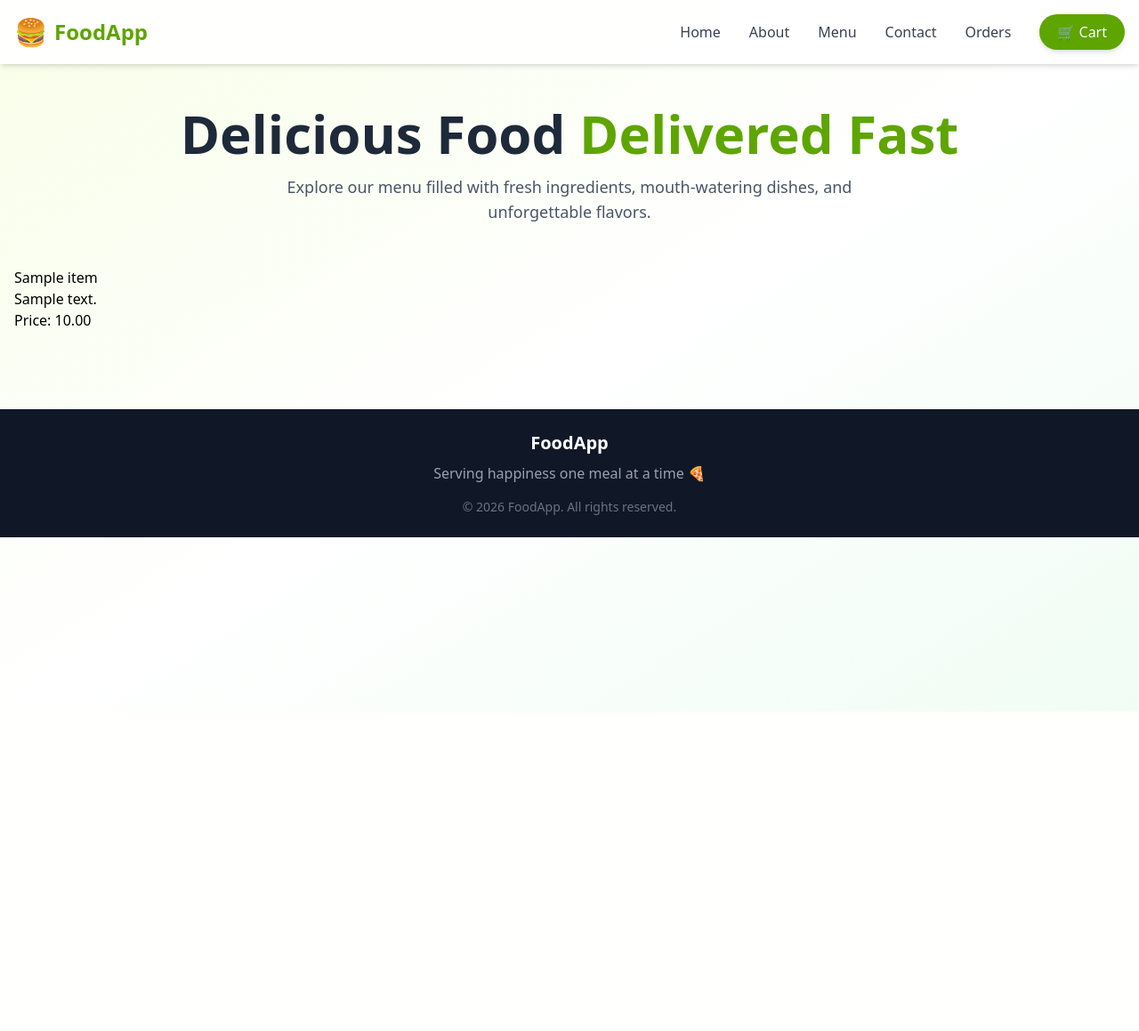
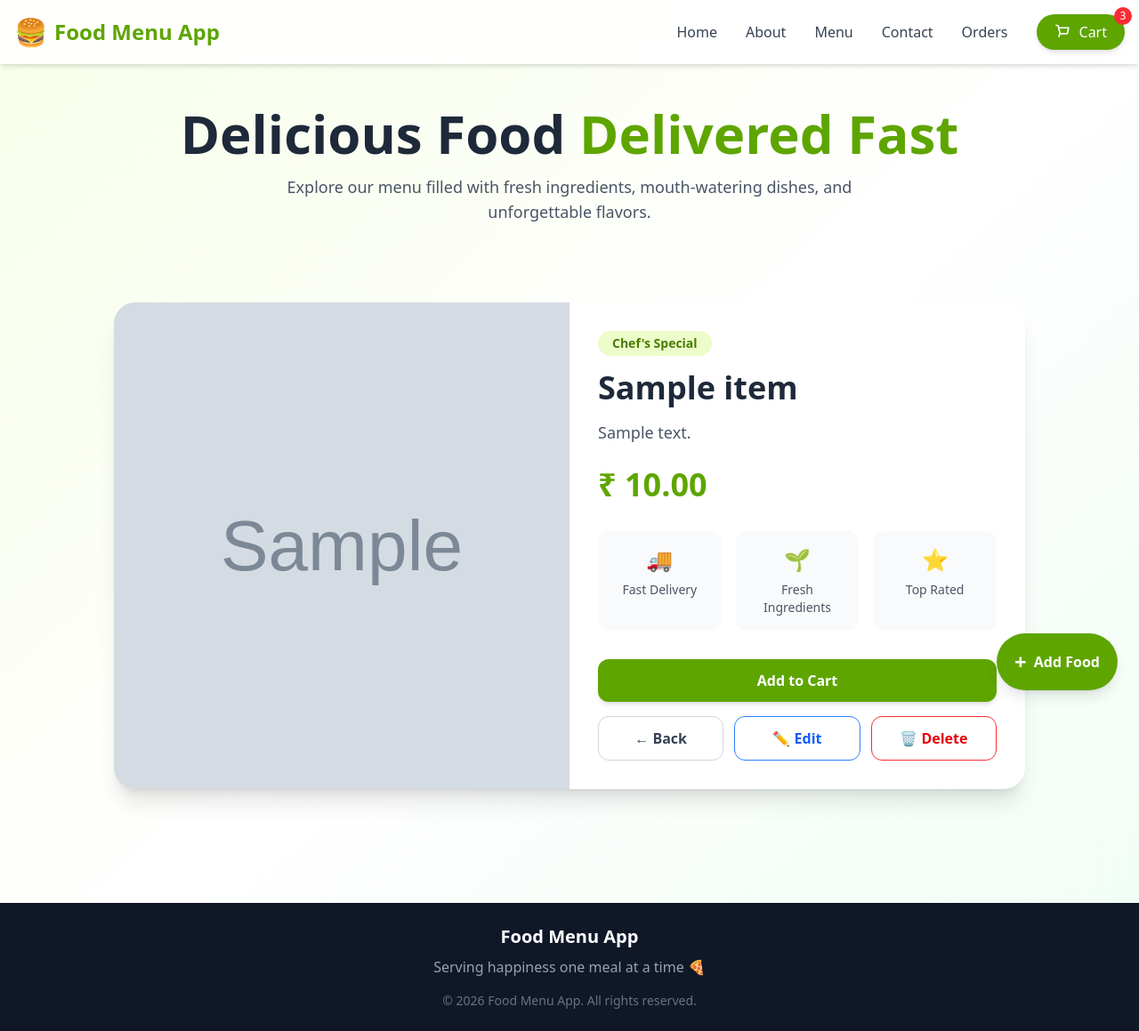
Before and after one commit to 1992prabhat/Food-Menu-App, a Django app: page /food/1/ in a window 1280 px wide. Shown: the whole page at 89% size. Before the commit the page ends 800 px from the top, so only its background shows below. Run offline with Django 5.2, Linux system fonts and the light colour scheme; tables that the repository leaves empty hold one stand-in row (values such as "Sample post"); grey boxes marked "Sample" are stand-in pictures.

Commit message:
Food add, update and delete functionality done.

```diff
--- a/food/templates/food/base.html
+++ b/food/templates/food/base.html
@@ -9,7 +9,7 @@
   <meta name="viewport" content="width=device-width, initial-scale=1.0">
   <script src="https://cdn.jsdelivr.net/npm/@tailwindcss/browser@4"></script>
 
-  <title>FoodApp</title>
+  <title>Food Menu App</title>
 
 </head>
 
@@ -25,14 +25,14 @@
         <a href="/" class="flex items-center gap-2">
           <span class="text-3xl">🍔</span>
           <span class="text-2xl font-extrabold text-lime-600">
-            FoodApp
+            Food Menu App
           </span>
         </a>
 
         <!-- Desktop Menu -->
         <div class="hidden md:flex items-center space-x-8 text-gray-700 font-medium">
 
-          <a href="#" class="hover:text-lime-600 transition duration-300">
+          <a href="{% url 'food:index' %}" class="hover:text-lime-600 transition duration-300">
             Home
           </a>
 
@@ -53,9 +53,27 @@
           </a>
 
           <!-- Cart Button -->
-          <a href="#" class="bg-lime-600 text-white px-5 py-2 rounded-full hover:bg-lime-700 transition duration-300 shadow-md">
-            🛒 Cart
-          </a>
+          <a href="#"
+   					class="relative flex items-center gap-2 bg-lime-600 text-white px-5 py-2 rounded-full hover:bg-lime-700 transition shadow-md">
+
+						<svg xmlns="http://www.w3.org/2000/svg"
+								fill="none"
+								viewBox="0 0 24 24"
+								stroke-width="2"
+								stroke="currentColor"
+								class="w-5 h-5">
+								<path stroke-linecap="round"
+											stroke-linejoin="round"
+											d="M2.25 3h1.386a1.5 1.5 0 011.455 1.136L5.838 7.5M7.5 14.25h8.689a1.5 1.5 0 001.474-1.222l1.248-6.75H5.838m1.662 7.5L5.106 4.136M7.5 14.25L6 18m1.5-3.75h8.25"/>
+						</svg>
+
+						<span>Cart</span>
+
+						<span class="absolute -top-2 -right-2 bg-red-500 text-white text-xs w-5 h-5 rounded-full flex items-center justify-center">
+								3
+						</span>
+
+					</a>
 
         </div>
 
@@ -95,19 +113,35 @@
   <footer class="bg-gray-900 text-white mt-12">
     <div class="container mx-auto px-4 py-6 text-center">
 
-      <h3 class="text-xl font-bold">FoodApp</h3>
+      <h3 class="text-xl font-bold">Food Menu App</h3>
 
       <p class="text-gray-400 mt-2">
         Serving happiness one meal at a time 🍕
       </p>
 
       <p class="text-sm text-gray-500 mt-4">
-        © 2026 FoodApp. All rights reserved.
+        © 2026 Food Menu App. All rights reserved.
       </p>
 
     </div>
   </footer>
 
+	<a href="{% url 'food:add_food' %}"
+    class="fixed bottom-6 right-6 z-50
+          bg-lime-600 hover:bg-lime-700
+          text-white
+          px-5 py-4
+          rounded-full
+          shadow-lg hover:shadow-xl
+          transition duration-300
+          hover:scale-105
+          flex items-center gap-2">
+
+    <span class="text-2xl font-bold">+</span>
+    <span class="font-semibold">Add Food</span>
+
+  </a>
+
 </body>
 
 </html>
--- a/food/templates/food/detail.html
+++ b/food/templates/food/detail.html
@@ -1,7 +1,138 @@
 {% extends 'food/base.html' %}
 
 {% block body %}
-<h1>{{item.item_name}}</h1>
-<p>{{item.item_description}}</p>
-<h3>Price: {{item.item_price}}</h3>
+
+<div class="container mx-auto px-4 py-10">
+
+  <div class="max-w-5xl mx-auto bg-white rounded-3xl shadow-xl overflow-hidden">
+
+    <div class="grid md:grid-cols-2 gap-0">
+
+      <!-- Food Image -->
+      <div class="overflow-hidden">
+        <img src="{{ item.item_image }}" alt="{{ item.item_name }}" class="w-full h-full object-cover hover:scale-105 transition duration-500">
+      </div>
+
+      <!-- Food Details -->
+      <div class="p-8 flex flex-col justify-center">
+
+        <span class="inline-block bg-lime-100 text-lime-700 px-4 py-1 rounded-full text-sm font-semibold mb-4 w-fit">
+          Chef's Special
+        </span>
+
+        <h1 class="text-4xl font-extrabold text-gray-800 mb-4">
+          {{ item.item_name }}
+        </h1>
+
+        <p class="text-gray-600 text-lg leading-relaxed mb-6">
+          {{ item.item_description }}
+        </p>
+
+        <div class="flex items-center gap-4 mb-8">
+          <span class="text-4xl font-bold text-lime-600">
+            ₹
+            {{ item.item_price }}
+          </span>
+        </div>
+
+        <!-- Features -->
+        <div class="grid grid-cols-3 gap-4 mb-8">
+
+          <div class="text-center bg-gray-50 p-4 rounded-xl">
+            <div class="text-2xl">🚚</div>
+            <p class="text-sm text-gray-600 mt-2">
+              Fast Delivery
+            </p>
+          </div>
+
+          <div class="text-center bg-gray-50 p-4 rounded-xl">
+            <div class="text-2xl">🌱</div>
+            <p class="text-sm text-gray-600 mt-2">
+              Fresh Ingredients
+            </p>
+          </div>
+
+          <div class="text-center bg-gray-50 p-4 rounded-xl">
+            <div class="text-2xl">⭐</div>
+            <p class="text-sm text-gray-600 mt-2">
+              Top Rated
+            </p>
+          </div>
+
+        </div>
+
+        <!-- Actions -->
+				<div class="space-y-4">
+
+    			<!-- Primary Action -->
+					<button
+							class="w-full bg-lime-600 hover:bg-lime-700 text-white py-3 rounded-xl font-semibold transition shadow-md">
+							Add to Cart
+					</button>
+
+					<!-- Management Actions -->
+					<div class="grid grid-cols-1 sm:grid-cols-3 gap-3">
+
+							<a href="{% url 'food:index' %}"
+								class="text-center border border-gray-300 text-gray-700 hover:bg-gray-100 py-3 rounded-xl font-semibold transition">
+									← Back
+							</a>
+
+							<a href="{% url 'food:edit_food' item.id %}"
+								class="text-center border border-blue-500 text-blue-600 hover:bg-blue-50 py-3 rounded-xl font-semibold transition">
+									✏️ Edit
+							</a>
+
+							<button
+    						onclick="document.getElementById('deleteModal').classList.remove('hidden')"
+    						class="text-center border border-red-500 text-red-600 hover:bg-red-50 py-3 rounded-xl font-semibold transition">
+    						🗑️ Delete
+							</button>
+
+					</div>
+
+				</div>
+
+				<!-- Modal -->
+				<div id="deleteModal"
+						class="hidden fixed inset-0 bg-black/50 flex items-center justify-center z-50">
+
+						<div class="bg-white p-6 rounded-2xl shadow-xl w-96">
+
+								<h2 class="text-2xl font-bold mb-4">
+										Confirm Delete
+								</h2>
+
+								<p class="text-gray-600 mb-6">
+										Are you sure you want to delete
+										<strong>{{ item.item_name }}</strong>?
+								</p>
+
+								<div class="flex justify-end gap-3">
+
+										<button
+												onclick="document.getElementById('deleteModal').classList.add('hidden')"
+												class="px-4 py-2 border rounded-lg">
+												Cancel
+										</button>
+
+										<a href="{% url 'food:delete_food' item.id %}"
+											class="px-4 py-2 bg-red-600 text-white rounded-lg hover:bg-red-700">
+												Delete
+										</a>
+
+								</div>
+
+						</div>
+
+				</div>
+
+      </div>
+
+    </div>
+
+  </div>
+
+</div>
+
 {% endblock %}
--- a/food/urls.py
+++ b/food/urls.py
@@ -6,5 +6,7 @@ app_name = 'food'
 urlpatterns = [
     path('', views.index, name='index'),
 		path('<int:item_id>/', views.detail, name='detail'),
-    path('add-food/', views.add_food),
+    path('add-food/', views.add_food, name='add_food'),
+		path('<int:item_id>/edit-food/', views.edit_food, name='edit_food'),
+		path('<int:item_id>/delete-food/', views.delete_food, name='delete_food'),
 ]
--- a/food/views.py
+++ b/food/views.py
@@ -1,18 +1,60 @@
-from django.shortcuts import render, get_object_or_404
-from django.http import HttpResponse
+from django.shortcuts import render, get_object_or_404, redirect
+from django.http import HttpResponse, HttpResponseRedirect
 from .models import Item
+from .forms import ItemForm
 
 # Create your views here.
 
+# List all the food items
 def index(request):
 	items = Item.objects.all()
 
 	context = {'items': items}
 	return render(request, "food/index.html", context)
 
+# Show the detail of a food item
 def detail(request, item_id):
-	item = get_object_or_404(Item, id=item_id)
-	return render(request, "food/detail.html", {"item": item})
+	try:
+		item = Item.objects.get(id=item_id)
+		return render(request, "food/detail.html", {"item": item})
+	except Item.DoesNotExist:
+		return render(request, "food/404.html")
 
+
+# Add a new food item
 def add_food(request):
-	return HttpResponse("<h1 style='text-align: center; color: lightblue;'>Add Food</h1>")
+	form = ItemForm(request.POST or None)
+	if request.method == "POST":
+		if form.is_valid():
+			form.save()
+			return redirect("food:index")
+		else:
+			return render(request, "food/add_food.html", {"form": form})
+	else:
+		return render(request, "food/add_food.html", {"form": form})
+
+# Edit a food item
+def edit_food(request, item_id):
+	try:
+		item = Item.objects.get(id=item_id)
+		form = ItemForm(request.POST or None, instance=item)
+	except Item.DoesNotExist:
+		return render(request, "food/404.html")
+	if request.method == "POST":
+		if form.is_valid():
+			form.save()
+			return redirect("food:index")
+		else:
+			return render(request, "food/edit_food.html", {"form": form})
+	else:
+		return render(request, "food/edit_food.html", {"form": form})
+
+
+# Delete a food item
+def delete_food(request, item_id):
+	try:
+		item = Item.objects.get(id=item_id)
+		item.delete()
+		return redirect("food:index")
+	except Item.DoesNotExist:
+		return render(request, "food/404.html")
--- a/food_menu_app/urls.py
+++ b/food_menu_app/urls.py
@@ -19,5 +19,6 @@ from django.urls import path, include
 
 urlpatterns = [
     path("admin/", admin.site.urls),
+		path('', include('food.urls')),
 		path('food/', include('food.urls')),
 	]
```
Also changed, not shown: food/forms.py (added, +23 -0 lines), food/templates/food/404.html (added, +41 -0 lines), food/templates/food/add_food.html (added, +63 -0 lines), food/templates/food/edit_food.html (added, +63 -0 lines).
